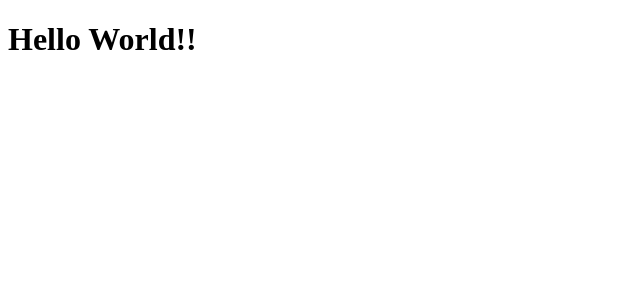
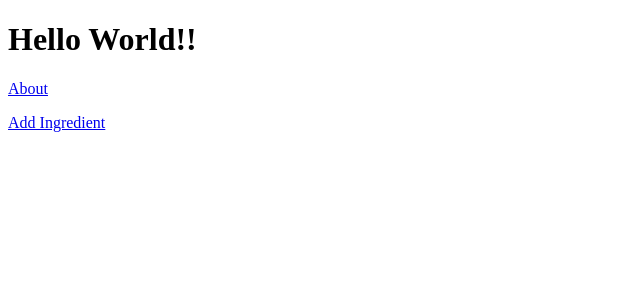
Before and after one commit to diplomegalo/WebTemplate, a React app in the folder Web/app/: page / in a window 1280 px wide. Shown: the top 300 px of the page, without its empty margins (0-640 px from the left). Built offline with nearby package versions, Linux system fonts and the light colour scheme.

Commit message:
Add Ingredients.tsx

```diff
--- a/Web/app/package.json
+++ b/Web/app/package.json
@@ -53,6 +53,7 @@
     "@hot-loader/react-dom": "^16.13.0",
     "core-js": "^3.6.4",
     "react": "^16.13.1",
+    "react-bootstrap": "^1.0.1",
     "react-dom": "^16.13.1",
     "react-hot-loader": "^4.12.20"
   }
--- /dev/null
+++ b/Web/app/src/components/App.tsx
@@ -0,0 +1,11 @@
+import React from "react";
+import Home from "components/Home";
+import Container from "react-bootstrap/esm/Container";
+import { hot } from "react-hot-loader/root";
+import Ingredients from "./Ingredients";
+
+const getComponent = (pathname: string) => (pathname ? <Home /> : <Ingredients />);
+
+const App = () => (<Container>{getComponent(window.location.pathname)}</Container>);
+
+export default hot(App);
--- a/Web/app/src/components/HelloWorld.tsx
+++ /dev/null
@@ -1,5 +0,0 @@
-import React from "react";
-import { hot } from "react-hot-loader/root";
-
-const Hello = () => <h1>Hello World!!</h1>;
-export default hot(Hello);
--- /dev/null
+++ b/Web/app/src/components/Home.tsx
@@ -0,0 +1,9 @@
+import React from "react";
+
+export default () => (
+    <>
+        <h1>Hello World!!</h1>
+        <p><a href="/about">About</a></p>
+        <p><a href="/add-ingredient">Add Ingredient</a></p>
+    </>
+);
--- /dev/null
+++ b/Web/app/src/components/Ingredients.tsx
@@ -0,0 +1,7 @@
+import React from "react";
+
+export default () => (
+    <>
+
+    </>
+);
--- a/Web/app/src/containers/App.tsx
+++ /dev/null
@@ -1,6 +0,0 @@
-import React from "react";
-import { hot } from "react-hot-loader/root";
-import HelloWorld from "components/HelloWorld";
-
-const App = () => <HelloWorld />;
-export default hot(App);
--- a/Web/app/src/index.html
+++ b/Web/app/src/index.html
@@ -3,7 +3,9 @@
 <head>
   <meta charset="utf-8">
   <title>ASP.Net Core / TypeScript / React</title>
-  <meta name="viewport" content="width=device-width, initial-scale=1">
+  <meta name="viewport" content="width=device-width, initial-scale=1, minimum-scale=1">
+  <link rel="stylesheet" href="https://fonts.googleapis.com/css?family=Roboto:300,400,500,700&display=swap" />
+  <link rel="stylesheet" href="https://fonts.googleapis.com/icon?family=Material+Icons" />
 </head>
 <body>
 <div id="root"></div>
--- a/Web/app/src/index.tsx
+++ b/Web/app/src/index.tsx
@@ -1,6 +1,6 @@
 import React from "react";
 import ReactDOM from "react-dom";
-import App from "./containers/App";
+import App from "components/App";
 
 ReactDOM.render(<App />, document.getElementById("root"));
 
--- a/Web/app/webpack.config.js
+++ b/Web/app/webpack.config.js
@@ -15,7 +15,7 @@ const baseConfig = {
     module: {
         rules: [
             {
-                test: /\.(j|t)s(x)?$/,
+                test: /\.[jt]s(x)?$/,
                 exclude: /node_modules/,
                 loader: "babel-loader",
             },
@@ -47,7 +47,6 @@ const baseConfig = {
         extensions: [".js", ".jsx", ".ts", ".tsx", ".json"],
         alias: {
             components: path.resolve(__dirname, "src/components"),
-            containers: path.resolve(__dirname, "src/containers"),
         },
     },
 };
@@ -58,6 +57,7 @@ const devConfig = {
         contentBase: "./dist",
         hot: true,
         overlay: true,
+        historyApiFallback: true,
     },
     plugins: [
         new ForkTsCheckerWebpackPlugin({ eslint: true }),
```
Also changed, not shown: Web/app/mockapi/mockapi.js (+2 -5 lines), Web/app/src/components/About.tsx (added, +8 -0 lines), Web/app/.eslintrc.js.
